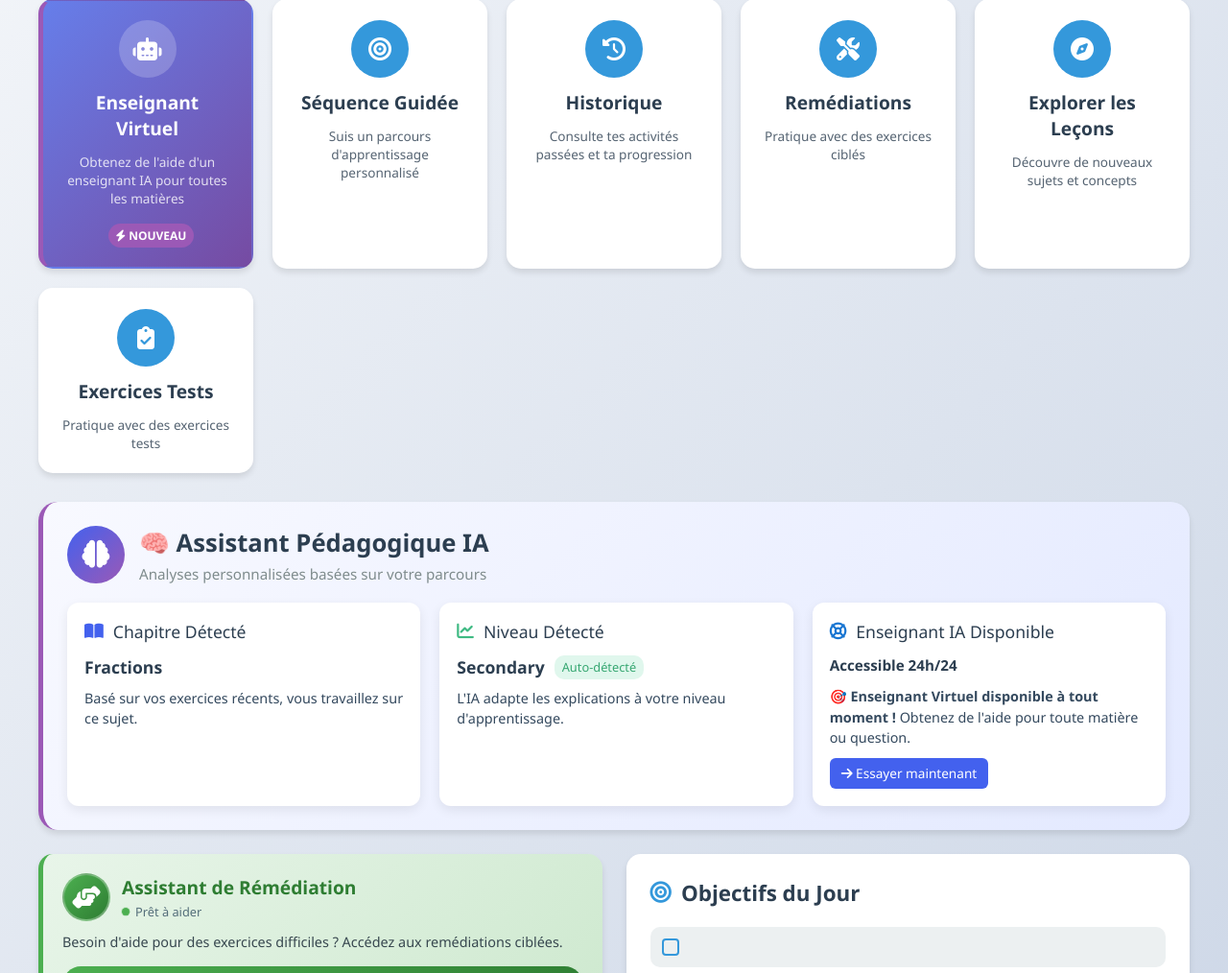
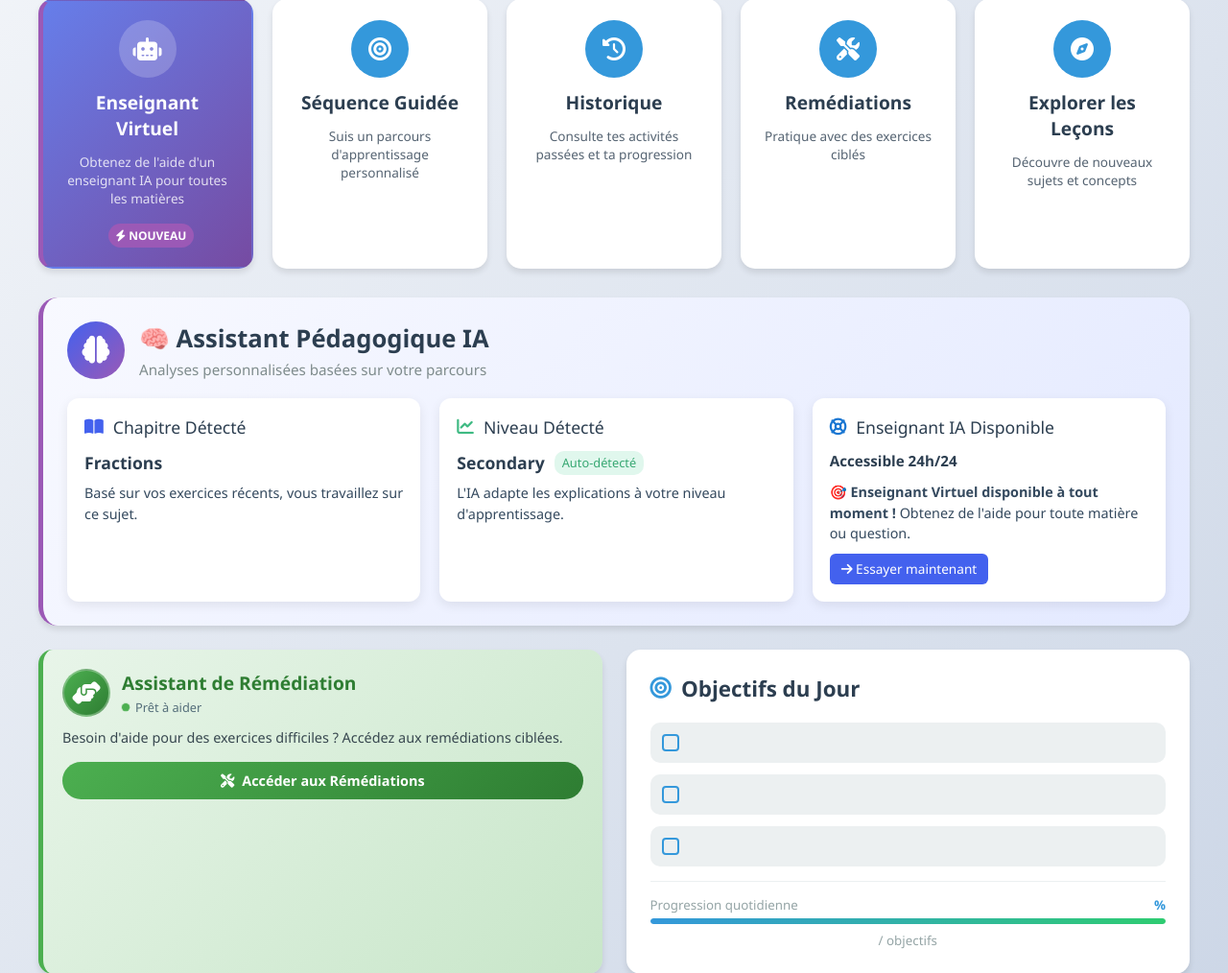
Before and after one commit to GuehiA/tutorat_ai, a Flask app: template templates/dashboard_eleve.html in a window 1280 px wide. Shown: the part 301-1315 px from the top of the page at 96% size. Run offline with Flask 3, Linux system fonts and the light colour scheme; the template is opened without the code that fills it, so the values that code supplies are empty.

Commit message:
Retrait de la carte exercices tests

```diff
--- a/templates/dashboard_eleve.html
+++ b/templates/dashboard_eleve.html
@@ -1052,26 +1052,6 @@
               Discover new topics and concepts
             {% else %}
               Découvre de nouveaux sujets et concepts
-            {% endif %}
-          </p>
-        </a>
-
-        <a href="/test-exercices?username={{ eleve.username }}&lang={{ lang }}" class="main-action-card animated-card" style="animation-delay: 0.6s;">
-          <div class="main-action-icon">
-            <i class="fas fa-clipboard-check"></i>
-          </div>
-          <h4>
-            {% if lang == 'en' %}
-              Test Exercises
-            {% else %}
-              Exercices Tests
-            {% endif %}
-          </h4>
-          <p>
-            {% if lang == 'en' %}
-              Practice with test exercises
-            {% else %}
-              Pratique avec des exercices tests
             {% endif %}
           </p>
         </a>
```
